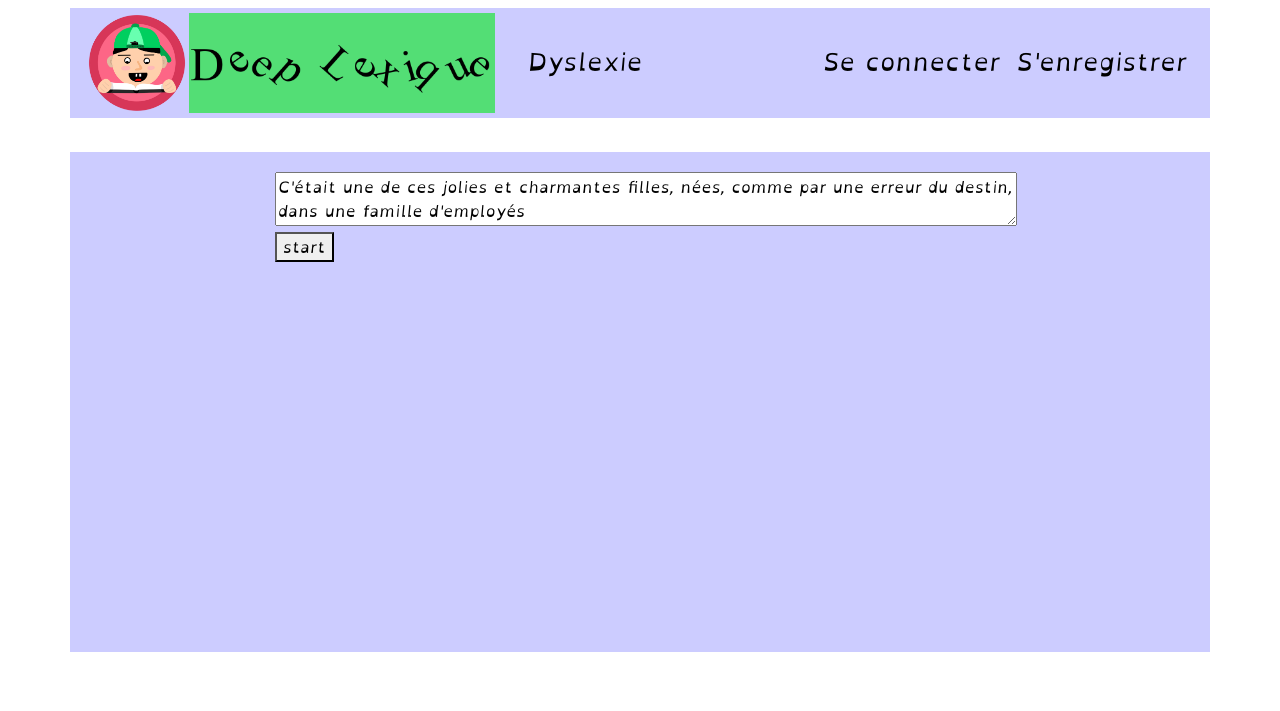
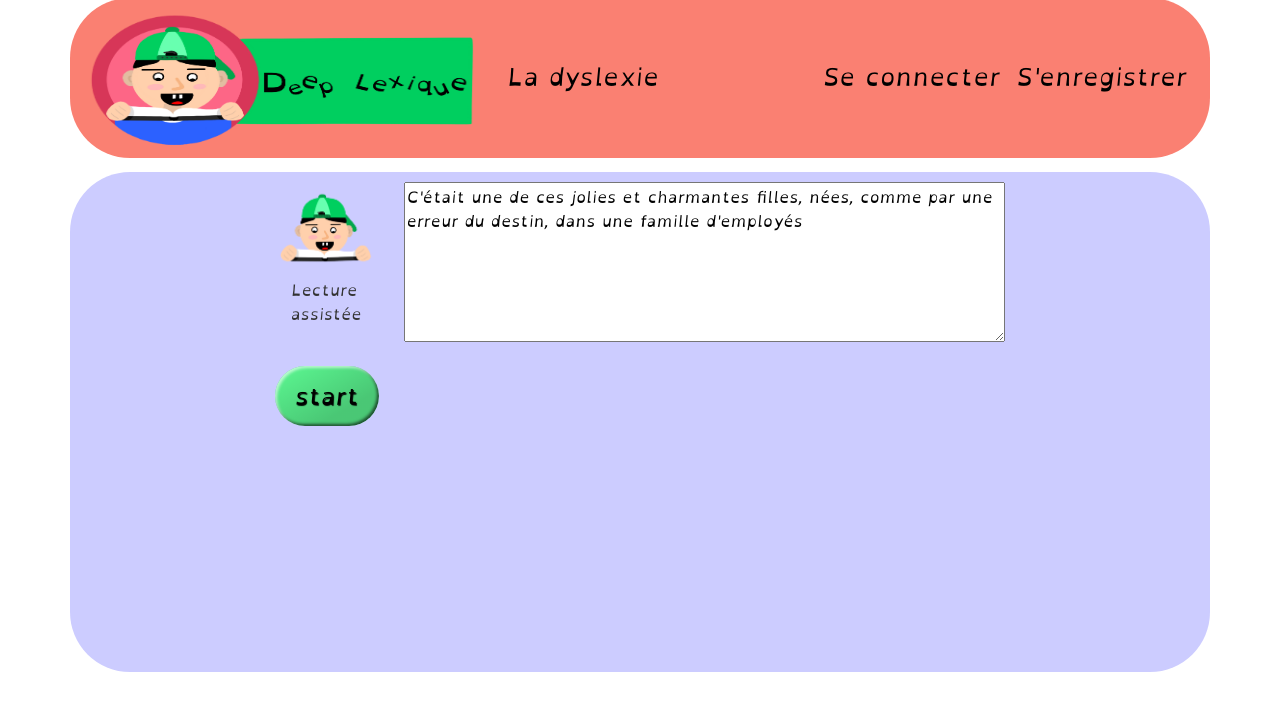
Before and after one commit to Kiriski/Deeplexique, a Flask app: page /read_assist in a window 1280 px wide. Shown: the top 711 px of the page. Run offline with Flask 2, Linux system fonts and the light colour scheme; parts of the project's set-up code (start-up, migrations or seed data) failed here and were passed over; some libraries are stand-ins or nearby versions.

Commit message:
Modif de l'interface

```diff
--- a/Flask_Deep/flaskdeep.py
+++ b/Flask_Deep/flaskdeep.py
@@ -37,12 +37,12 @@ def read_assist():
 ## API vocabulaire
 
 #Stops words
-with open('./data/stopwords-fr.json') as f:
+with open('./data/stopwords-fr.json', encoding='utf-8') as f:
     text_file = f.read()
     StopWord = json.loads(text_file)
 
 #synonymes dictionary
-with open("./data/dic_synonymes.json") as f:
+with open("./data/dic_synonymes.json", encoding='utf-8') as f:
     data = f.read()
     dic_synonymes = json.loads(data)
 
--- a/Flask_Deep/static/css/main.css
+++ b/Flask_Deep/static/css/main.css
@@ -51,7 +51,7 @@ ul {
 }
 
 .site-header .navbar-nav .nav-link:hover {
-  color: #D8385A;
+  color: white;
 }
 
 .site-header .navbar-nav .nav-link.active {
@@ -83,12 +83,15 @@ ul {
 .row {
   justify-content: center;
   min-height: 500px;
-  padding-top: 20px;
+  padding-top: 10px;
+  margin-top: 30px;
   padding-bottom: 20px;
 }
 
 .container {
   background-color: #ccccff;
+  margin-top: -10px;
+  border-radius: 60px;
 }
 
 table td a:hover {
@@ -122,3 +125,7 @@ img:hover {
   90% { transform: translate(1px, 2px) rotate(0deg); }
   100% { transform: translate(1px, -2px) rotate(-1deg); }
 }
+
+.navbar .container, .navbar .container-fluid, .navbar .container-lg, .navbar .container-md, .navbar .container-sm, .navbar .container-xl {
+  background-color: salmon;
+}
--- a/Flask_Deep/templates/base.html
+++ b/Flask_Deep/templates/base.html
@@ -27,13 +27,16 @@
         <header class="site-header">
             <nav class="navbar navbar-expand-md navbar-dark bg-steel fixed-top">
               <div class="container">
-                <a class="navbar-brand mr-4" href="/home"><img src="{{ url_for('static', filename='img/logo.PNG') }}" height="100px"><img src="{{ url_for('static', filename='img/logo2.PNG') }}" height="100px"></a>
+                <a class="navbar-brand mr-4" href="/home">
+                  <img src="{{ url_for('static', filename='img/logo.PNG') }}" height="150px" width="390px">
+                  <!--<img src="{{ url_for('static', filename='img/logo2.PNG') }}" height="100px">-->
+                </a>
                 <button class="navbar-toggler" type="button" data-toggle="collapse" data-target="#navbarToggle" aria-controls="navbarToggle" aria-expanded="false" aria-label="Toggle navigation">
                 <span class="navbar-toggler-icon"></span>
                 </button>
                 <div class="collapse navbar-collapse" id="navbarToggle">
                   <div class="navbar-nav mr-auto">
-                    <a class="nav-item nav-link" href="/dyslexie">Dyslexie</a>
+                    <a class="nav-item nav-link" href="/dyslexie">La dyslexie</a>
                   </div>
                   <!-- Navbar Right Side -->
                   <div class="navbar-nav">
--- a/Flask_Deep/templates/read_assist.html
+++ b/Flask_Deep/templates/read_assist.html
@@ -4,6 +4,30 @@
 <script src="{{ url_for('static', filename='js/microsoft.cognitiveservices.speech.sdk.bundle.js') }}"></script>
 <script src="https://cdn.jsdelivr.net/npm/vue/dist/vue.js"></script>
 <style>
+
+  button{
+    background-color: #5CF992;
+    border: 0;
+    line-height: 2.5;
+    padding: 0 20px;
+    font-size: 1.5rem;
+    font-family: OpenDyslexic;
+    text-align: center;
+    color: black;
+    text-shadow: 1px 1px 1px #000;
+    border-radius: 1000px;
+    background-image: linear-gradient(to top left,
+                                      rgba(0, 0, 0, .2),
+                                      rgba(0, 0, 0, .2) 30%,
+                                      rgba(0, 0, 0, 0));
+    box-shadow: inset 2px 2px 3px rgba(255, 255, 255, .6),
+                inset -2px -2px 3px rgba(0, 0, 0, .6);
+  }
+
+  button:hover {
+    background-color: green;
+  }
+
   .assist{
     font-size: 24px;
   }
@@ -18,11 +42,27 @@
     font-weight: bold;
     /* text-decoration-line: underline; */
   }
+
+  #test{
+    display: flex;
+  }
+
+  p {
+    margin-left: 16px;
+  }
+
 </style>
 {% raw %}
 <div id="app_vocabulaire">
-  <textarea v-model="text" cols="70"> </textarea>
+  <div id="test">
+    <div id="test2">
+      <img src="static/img/reading.png" style="width: 100px; margin-right: 20px">
+      <p>Lecture assistée</p>
+    </div>
+    <textarea v-model="text" cols="70"> </textarea>
+  </div>
   <br>
+  <div></div>
   <button @click="start_stop_recogniser">{{button_text}}</button>
   <!-- <br>
   {{ text_recognized }}<br>
```
Also changed, not shown: Flask_Deep/static/css/azure_sample.css (+26 -3 lines), Flask_Deep/static/css/vocabulary.css (+29 -0 lines), Flask_Deep/templates/vocabulary.html (+18 -0 lines), Flask_Deep/templates/write_assist.html (+17 -0 lines), Flask_Deep/static/img/log.PNG (added), Flask_Deep/static/img/logo.PNG, Flask_Deep/templates/home.html (line endings or trailing spaces), 4 other files.
